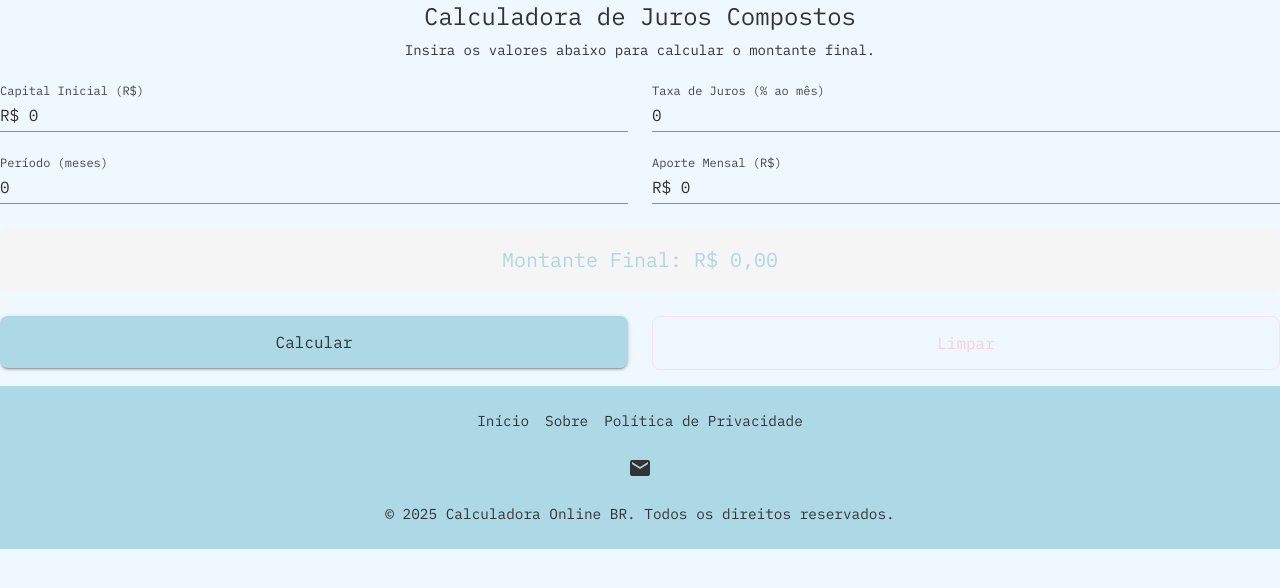
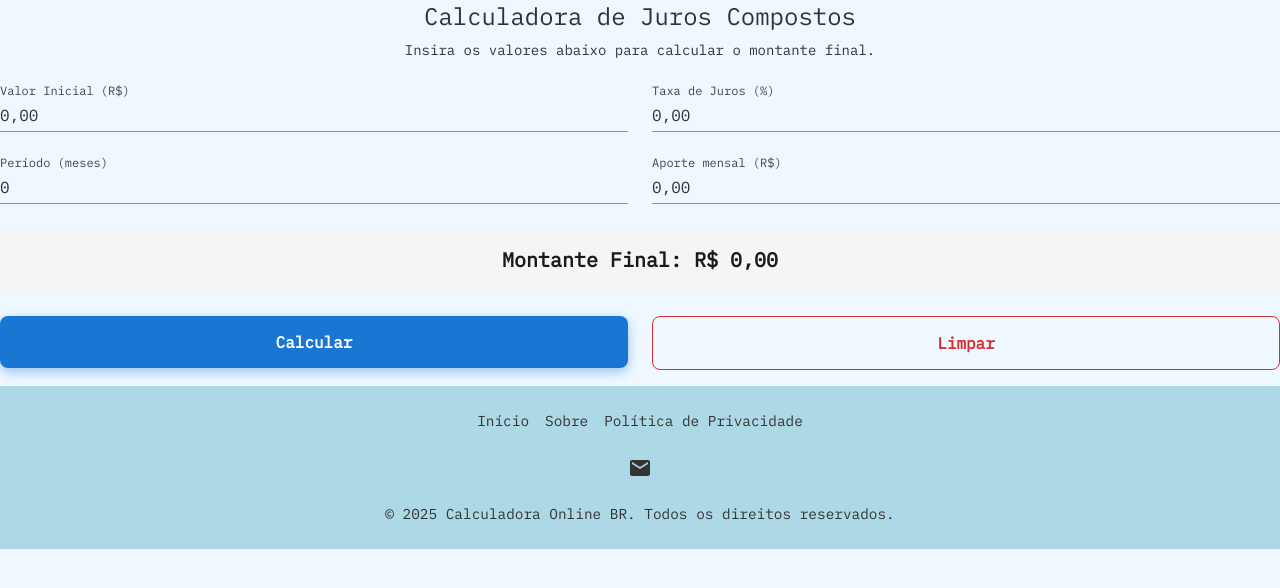
Before and after one commit to heridepaula/calculadoraonlinebr, a Next.js app: page /calculadoras/calculadora-juros-compostos/calculator in a window 1280 px wide. Shown: the top 588 px of the page. Built offline with nearby package versions, Linux system fonts and the light colour scheme; no server answers.

Commit message:
feature: melhoria na máscara dos campos

```diff
--- /dev/null
+++ b/components/CurrencyInput.tsx
@@ -0,0 +1,48 @@
+import React, { useEffect, useRef } from "react";
+import TextField from "@mui/material/TextField";
+
+type Props = {
+  label: string;
+  initialValue: string;
+  handleChange: (value: string) => void;
+};
+
+const CurrencyInput: React.FC<Props> = ({ label, initialValue, handleChange }) => {
+  const inputRef = useRef<HTMLInputElement>(null);
+
+  const formatToBRL = (numString: string) => {
+    const cents = numString.padStart(3, "0");
+    const reais = cents.slice(0, -2);
+    const centavos = cents.slice(-2);
+    const formatted = `${parseInt(reais, 10).toLocaleString("pt-BR")},${centavos}`;
+    return formatted;
+  };
+
+  const handleInputChange = (e: React.ChangeEvent<HTMLInputElement>) => {
+    const onlyDigits = e.target.value.replace(/\D/g, "");
+    const formatted = formatToBRL(onlyDigits);
+    handleChange(formatted);
+  };
+
+  useEffect(() => {
+    // Sempre posiciona o cursor à direita
+    const el = inputRef.current;
+    if (el) {
+      const length = el.value.length;
+      el.setSelectionRange(length, length);
+    }
+  }, [initialValue]);
+
+  return (
+    <TextField
+      inputRef={inputRef}
+      label={label}
+      value={initialValue}
+      onChange={handleInputChange}
+      variant="standard"
+      fullWidth
+    />
+  );
+};
+
+export default CurrencyInput;
--- a/pages/calculadoras/calculadora-juros-compostos/calculator.tsx
+++ b/pages/calculadoras/calculadora-juros-compostos/calculator.tsx
@@ -1,13 +1,16 @@
-import React from "react";
+"use server";
+
+import React, { useState } from "react";
 import { Box, Button, Grid, TextField, Typography } from "@mui/material";
-import { NumericFormat } from "react-number-format";
+import CurrencyInput from "../../../components/CurrencyInput";
 
 const Calculator = () => {
-  const [initialValue, setInitialValue] = React.useState(0);
-  const [interestRate, setInterestRate] = React.useState(0);
-  const [period, setPeriod] = React.useState(0);
-  const [monthlyContribution, setMonthlyContribution] = React.useState(0);
-  const [finalAmount, setFinalAmount] = React.useState(0);
+  const [initialValue, setInitialValue] = useState("0,00");
+  const [interestRate, setInterestRate] = useState("0,00");
+  const [period, setPeriod] = useState(0);
+  const [monthlyContribution, setMonthlyContribution] = useState("0,00");
+  const [finalAmount, setFinalAmount] = useState(0);
+
   return (
     <>
       <Typography variant="h5" align="center" gutterBottom>
@@ -18,28 +21,17 @@ const Calculator = () => {
       </Typography>
       <Grid container spacing={3}>
         <Grid size={{ xs: 12, md: 6 }}>
-          <NumericFormat
-            value={initialValue}
-            onChange={(e) => setInitialValue(Number(e.target.value.replace(/\./g, "").replace(/,/g, ".").replace("R$", "").trim()))}
-            customInput={TextField}
-            thousandSeparator="."
-            decimalSeparator=","
-            decimalScale={2}
-            valueIsNumericString={true}
-            allowNegative={false}
-            prefix="R$ "
-            variant="standard"
-            label="Capital Inicial (R$)"
-            fullWidth
+          <CurrencyInput
+            initialValue={initialValue}
+            handleChange={setInitialValue}
+            label="Valor Inicial (R$)"
           />
         </Grid>
         <Grid size={{ xs: 12, md: 6 }}>
-          <TextField
-            label="Taxa de Juros (% ao mês)"
-            variant="standard"
-            onChange={(e) => setInterestRate(Number(e.target.value))}
-            value={interestRate}
-            fullWidth
+          <CurrencyInput
+            initialValue={interestRate}
+            handleChange={setInterestRate}
+            label="Taxa de Juros (%)"
           />
         </Grid>
         <Grid size={{ xs: 12, md: 6 }}>
@@ -52,19 +44,10 @@ const Calculator = () => {
           />
         </Grid>
         <Grid size={{ xs: 12, md: 6 }}>
-        <NumericFormat
-            value={monthlyContribution}
-            onChange={(e) => setMonthlyContribution(Number(e.target.value.replace(/\./g, "").replace(/,/g, ".").replace("R$", "").trim()))}
-            customInput={TextField}
-            thousandSeparator="."
-            decimalSeparator=","
-            decimalScale={2}
-            valueIsNumericString={true}
-            allowNegative={false}
-            prefix="R$ "
-            variant="standard"
-            label="Aporte Mensal (R$)"
-            fullWidth
+          <CurrencyInput
+            initialValue={monthlyContribution}
+            handleChange={setMonthlyContribution}
+            label="Aporte mensal (R$)"
           />
         </Grid>
         <Grid size={{ xs: 12 }} sx={{ width: "100%" }}>
@@ -76,8 +59,18 @@ const Calculator = () => {
               borderRadius: 2,
             }}
           >
-            <Typography variant="h6" color="primary">
-              Montante Final: R$ {finalAmount.toLocaleString('pt-BR', { minimumFractionDigits: 2 })}
+            <Typography
+              variant="h6"
+              sx={{
+                color: "#1a1a1a", // Preto mais forte
+                fontWeight: "bold",
+              }}
+            >
+              Montante Final:{" "}
+              {finalAmount.toLocaleString("pt-BR", {
+                style: "currency",
+                currency: "BRL",
+              })}
             </Typography>
           </Box>
         </Grid>
@@ -85,20 +78,38 @@ const Calculator = () => {
           <Button
             variant="contained"
             color="primary"
-            sx={{ paddingY: 1.5, fontSize: "1rem" }}
+            sx={{
+              paddingY: 1.5,
+              fontSize: "1rem",
+              fontWeight: "bold",
+              backgroundColor: "#1976d2", // azul mais escuro
+              color: "#fff",
+              boxShadow: "0px 4px 12px rgba(25, 118, 210, 0.4)",
+              "&:hover": {
+                backgroundColor: "#1565c0",
+                boxShadow: "0px 6px 16px rgba(21, 101, 192, 0.5)",
+              },
+            }}
             onClick={() => {
-              console.log(
-                initialValue,
-                interestRate,
-                period,
-                monthlyContribution
-              );
-              const montanteFinal =
-                initialValue * Math.pow(1 + interestRate / 100, period) +
-                monthlyContribution *
-                  ((Math.pow(1 + interestRate / 100, period) - 1) /
-                    (interestRate / 100));
-              setFinalAmount(montanteFinal);
+              const parseBRL = (value: string) => {
+                return parseFloat(value.replace(/\./g, "").replace(",", "."));
+              };
+
+              const principal = parseBRL(initialValue);
+              const interest = parseBRL(interestRate) / 100;
+              const monthly = parseBRL(monthlyContribution);
+
+              if (interest === 0) {
+                const calculatedAmount = principal + monthly * period;
+                setFinalAmount(calculatedAmount);
+                return;
+              }
+
+              const calculatedAmount =
+                principal * Math.pow(1 + interest, period) +
+                monthly * ((Math.pow(1 + interest, period) - 1) / interest);
+
+              setFinalAmount(calculatedAmount);
             }}
             fullWidth
           >
@@ -109,12 +120,23 @@ const Calculator = () => {
           <Button
             variant="outlined"
             color="error"
-            sx={{ paddingY: 1.5, fontSize: "1rem" }}
+            sx={{
+              paddingY: 1.5,
+              fontSize: "1rem",
+              fontWeight: "bold",
+              borderColor: "#d32f2f",
+              color: "#d32f2f",
+              "&:hover": {
+                backgroundColor: "#ffe6e6",
+                borderColor: "#b71c1c",
+                color: "#b71c1c",
+              },
+            }}
             onClick={() => {
-              setInitialValue(0);
-              setInterestRate(0);
+              setInitialValue("0,00");
+              setInterestRate("0,00");
               setPeriod(0);
-              setMonthlyContribution(0);
+              setMonthlyContribution("0,00");
               setFinalAmount(0);
             }}
             fullWidth
--- a/tsconfig.json
+++ b/tsconfig.json
@@ -22,6 +22,6 @@
       "@/*": ["./*"]
     }
   },
-  "include": ["next-env.d.ts", "**/*.ts", "**/*.tsx", ".next/types/**/*.ts"],
+  "include": ["next-env.d.ts", "**/*.ts", "**/*.tsx", ".next/types/**/*.ts", "pages/404.js"],
   "exclude": ["node_modules"]
 }
```
Also changed, not shown: pages/index.tsx (deleted, +0 -8 lines), public/images/404.jpg (added).
